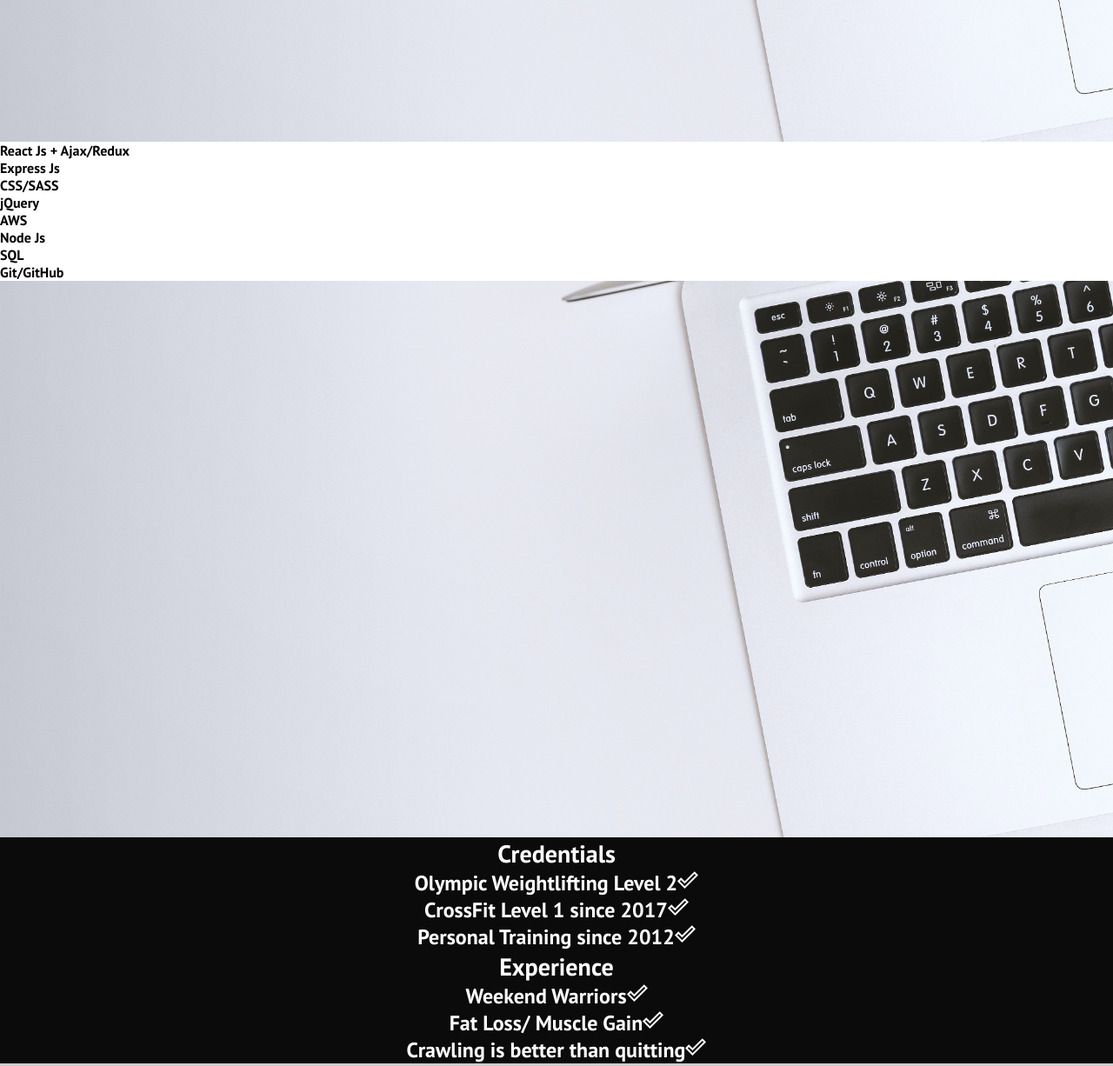
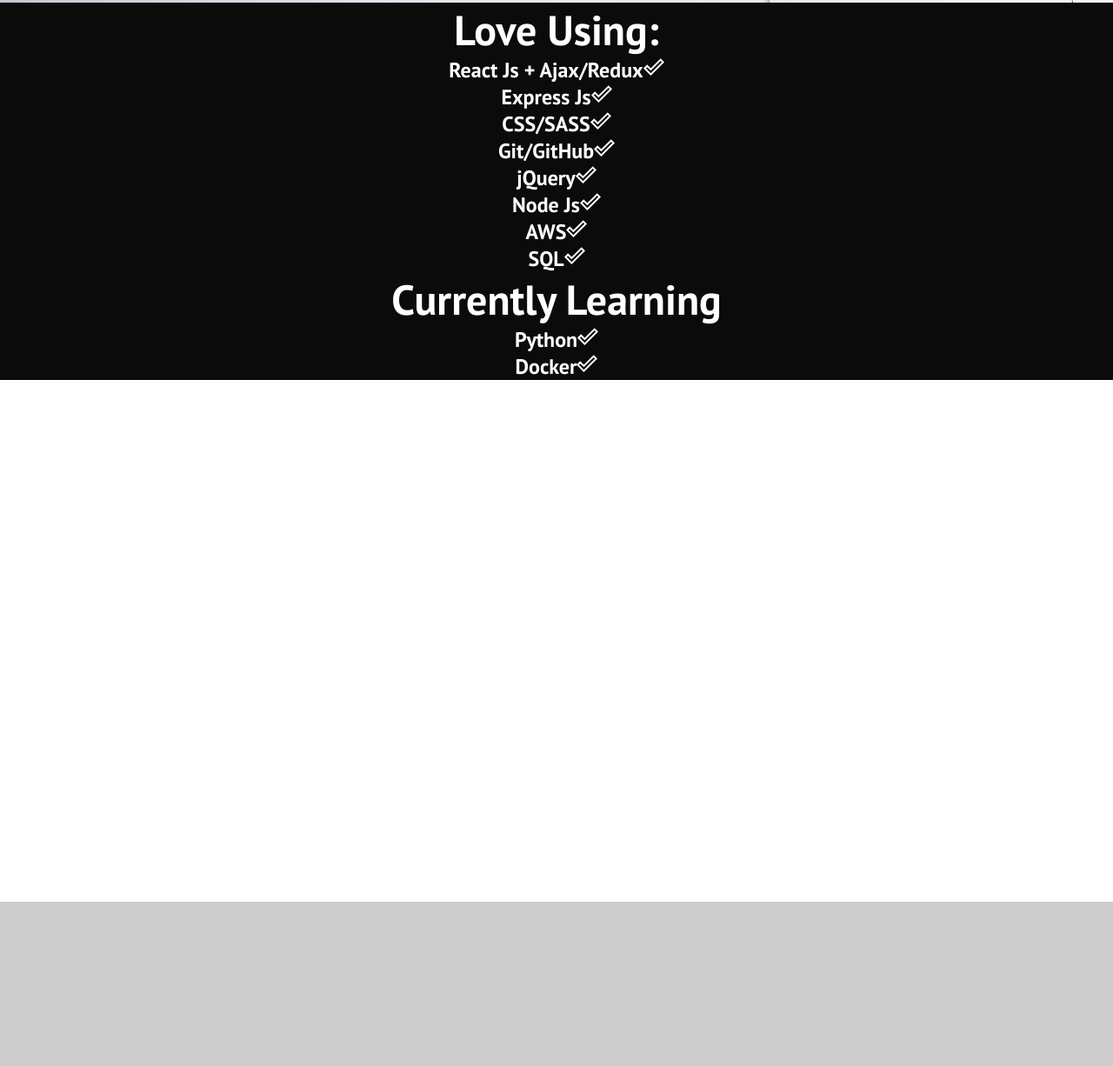
Before and after one commit to michaelshaleen/Personal-Site, a React app: page /software in a window 1280 px wide. Shown: the part 557-1783 px from the top of the page at 87% size. Built offline with nearby package versions, Linux system fonts and the light colour scheme; some packages are replaced by stand-ins of ours.

Commit message:
software spacing and presentation and class names adjusted

```diff
--- a/src/Components/Software/Software.js
+++ b/src/Components/Software/Software.js
@@ -19,56 +19,58 @@
   }
 
   return (<>
+  <div className="softwareParallax">
   <div className="softwareParallax"></div>
-    <p data-aos="fade-right">
-          <ul>
-            <li>React Js + Ajax/Redux</li>
-            <li>Express Js</li>
-            <li>CSS/SASS</li>
-            <li>jQuery</li>
-            <li>AWS</li>
-            <li>Node Js</li>
-            <li>SQL</li>
-            <li>Git/GitHub</li>
-          </ul>
-        </p>
-  <div className="softwareParallax"></div>
-  <div data-aos="fade-right" className="boxes" >
-        <h3
-          className="coach-text">
-          Credentials
-        </h3>
+  <div className="boxes" >
+        <h1>
+          Love Using:
+        </h1>
       <ul className="text">
-        <li>
-          Olympic Weightlifting Level 2
+        <li data-aos="flip-up">
+        React Js + Ajax/Redux
           <DoneOutlineIcon />
         </li>
-        <li>
-          CrossFit Level 1 since 2017
+        <li data-aos="flip-up">
+        Express Js
           <DoneOutlineIcon />
         </li>
-        <li>
-        Personal Training since 2012
+        <li data-aos="flip-up">
+        CSS/SASS
+          <DoneOutlineIcon />
+        </li>
+        <li data-aos="flip-up">
+        Git/GitHub
+          <DoneOutlineIcon />
+        </li>
+        <li data-aos="flip-up">
+        jQuery
+          <DoneOutlineIcon />
+        </li>
+        <li data-aos="flip-up">
+        Node Js
+          <DoneOutlineIcon />
+        </li>
+        <li data-aos="flip-up">
+        AWS
+          <DoneOutlineIcon />
+        </li>
+        <li data-aos="flip-up">
+        SQL
           <DoneOutlineIcon />
         </li>
       </ul>
     </div>
-    <div data-aos="fade-right" className="boxes" >
-        <h3
-          className="coach-text">
-            Experience
-        </h3>
+    <div className="boxes" >
+        <h1>
+            Currently Learning
+        </h1>
       <ul className="text">
-        <li>
-        Weekend Warriors
+        <li data-aos="flip-up">
+        Python
           <DoneOutlineIcon />
         </li>
-        <li>
-          Fat Loss/ Muscle Gain
-          <DoneOutlineIcon />
-        </li>
-        <li>
-        Crawling is better than quitting
+        <li data-aos="flip-up">
+          Docker
           <DoneOutlineIcon />
         </li>
       </ul>
@@ -122,7 +124,11 @@
   <div className="softwareParallax"></div>
 </div> */}
 
+  <div className="tech-footer">
+
     <Footer />
+  </div>
+</div>
   </>)
 }
 
--- a/src/Components/Software/Software.scss
+++ b/src/Components/Software/Software.scss
@@ -5,48 +5,53 @@
 .softwareParallax {
   background: url('../Images/background.jpg');
   @include parallax;
-  height: 80vh;
+  height: 60vh;
+
 }
-.technologies {
-  display: inline;
-  position: absolute;
-  top: 15vh;
-  h3{
-    position: relative;
-    left: 6vw;
-  }
-  .technologies_list {
-    max-width: 50vw;
-    background-color: aliceblue;
-    border-radius: 5px;
-    font-size: 16px;
-    &:hover {
-      font-size: large;
-      .learning_list {
-        font-size: large;
-      }
-    }
-  }
-}
+// .technologies {
+//   display: inline;
+//   position: absolute;
+//   top: 15vh;
+//   h3{
+//     position: relative;
+//     left: 6vw;
+//   }
+//   .technologies_list {
+//     max-width: 50vw;
+//     background-color: aliceblue;
+//     border-radius: 5px;
+//     font-size: 16px;
+//     &:hover {
+//       font-size: large;
+//       .learning_list {
+//         font-size: large;
+//       }
+//     }
+//   }
+// }
 
-.learning_technologies {
-  display: inline;
-  position: absolute;
-  top: 15vh;
-  left:65vw;
-  h3{
-    color: white;
+// .learning_technologies {
+//   display: inline;
+//   position: absolute;
+//   top: 15vh;
+//   left:65vw;
+//   h3{
+//     color: white;
 
 
-  }
+//   }
 
-  .learning_list {
-    color: white;
-    background-color: rgb(21, 70, 114);
-    border-radius: 5px;
-    font-size: 16px;
-    &:hover {
-      font-size: large;
-    }
-  }
+//   .learning_list {
+//     color: white;
+//     background-color: rgb(21, 70, 114);
+//     border-radius: 5px;
+//     font-size: 16px;
+//     &:hover {
+//       font-size: large;
+//     }
+//   }
+// }
+
+.tech-footer{
+  padding-top: 75vh;
 }
```
Also changed, not shown: src/Components/Software/Software.css, 1 other file. Lines whose indentation alone changed are shown as unchanged.
